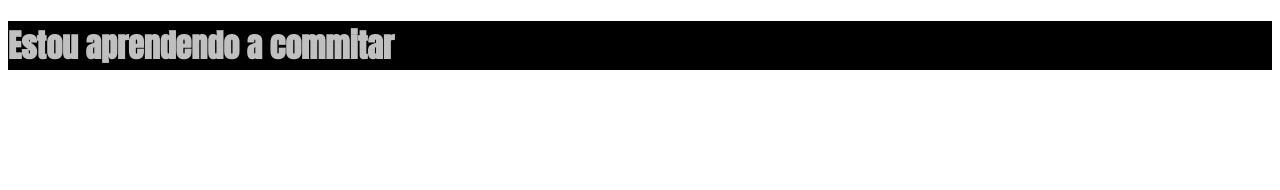
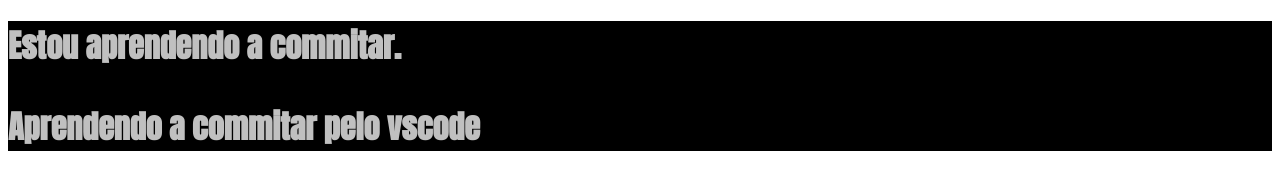
Before and after one commit to Pedrohvn/rocketseat-discover, a plain HTML site: page css/index.html in a window 1280 px wide. Drawn offline with Linux system fonts and the light colour scheme.

Commit message:
insere tag p index.html

```diff
--- a/css/index.html
+++ b/css/index.html
@@ -15,7 +15,10 @@
 <body>
 
     <h1>
-        Estou aprendendo a commitar
+        Estou aprendendo a commitar.
+        <p>
+            Aprendendo a commitar pelo vscode
+        </p>
     </h1>
 
 </body>
```
